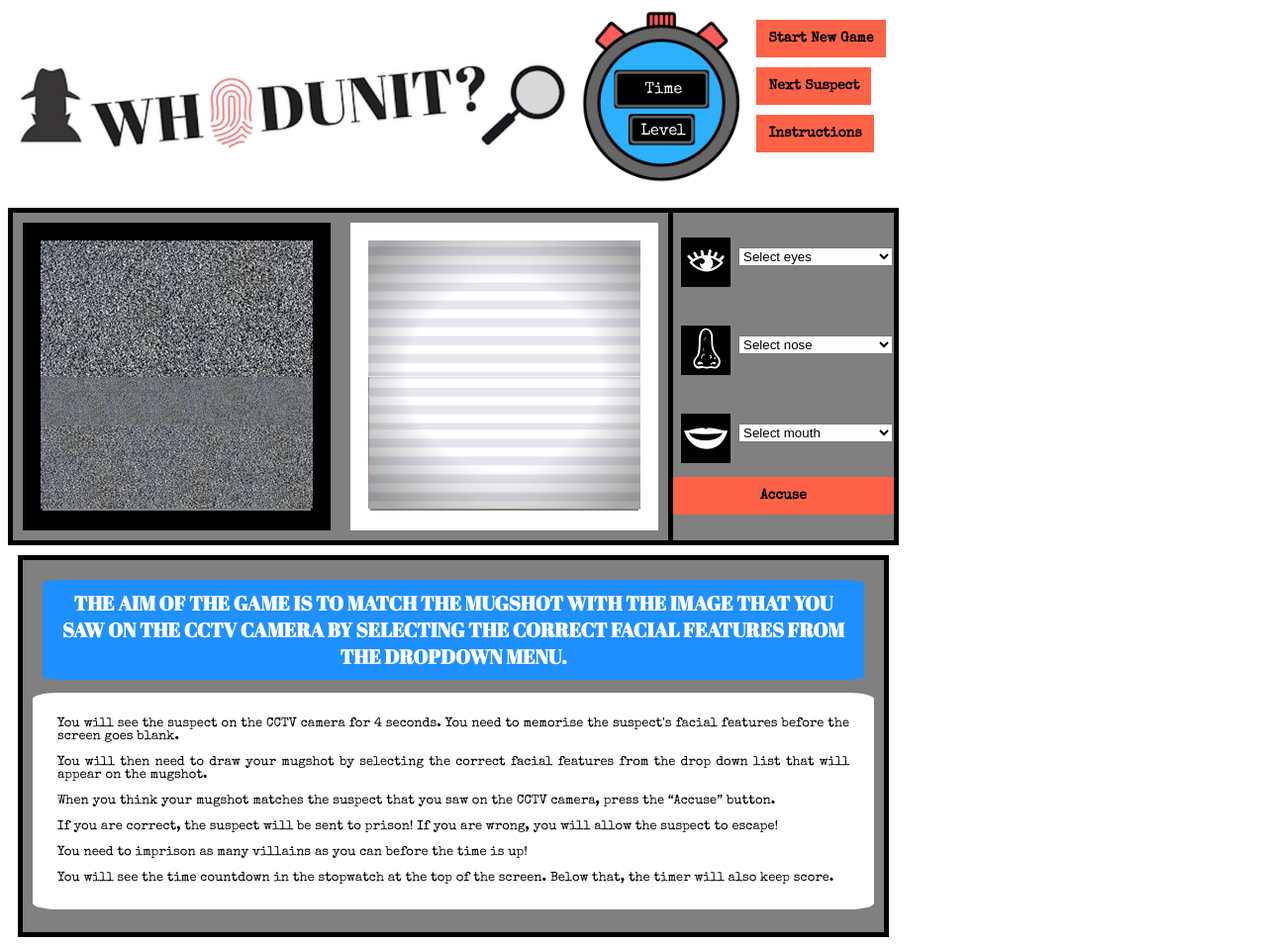
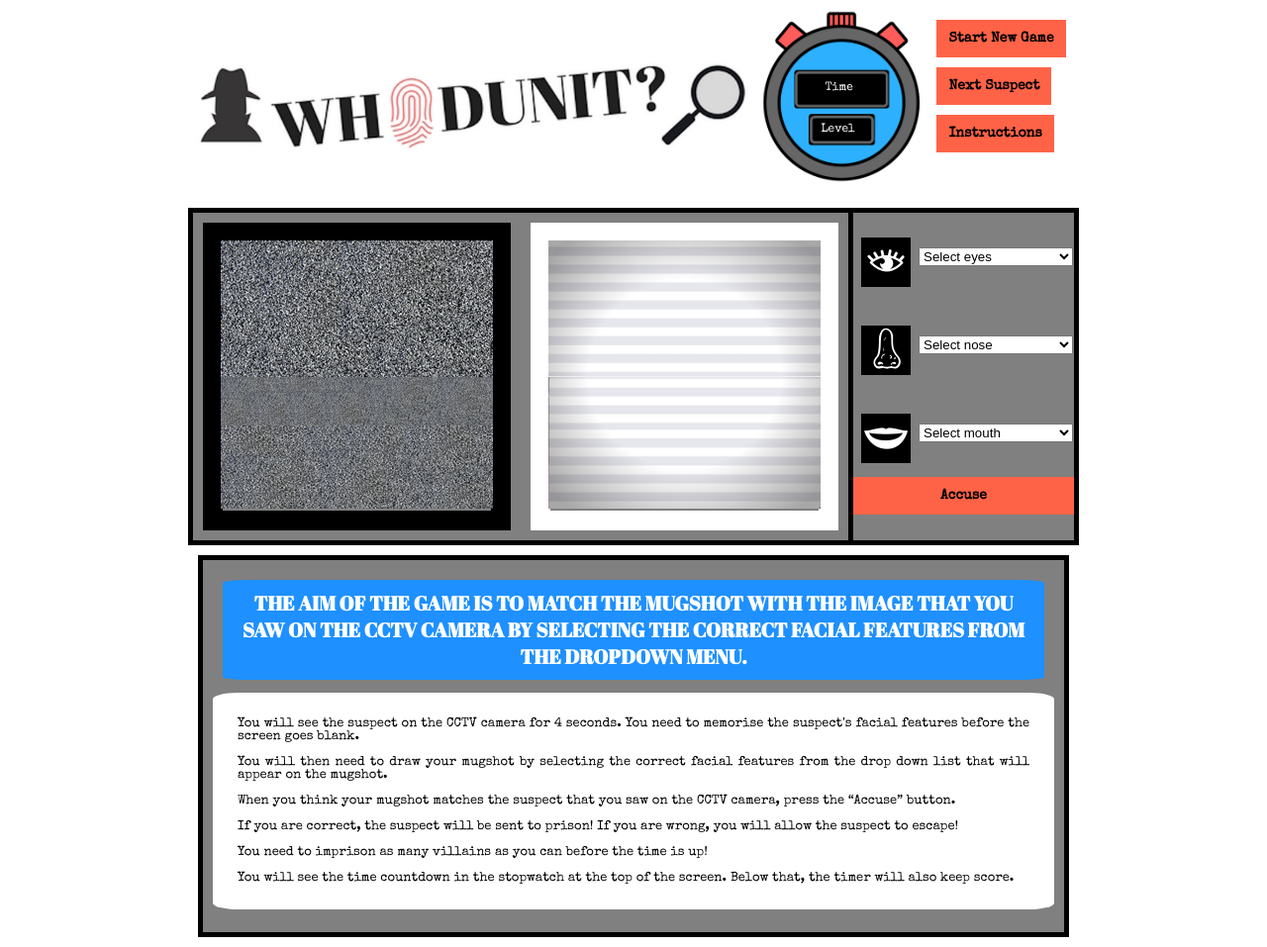
Before and after one commit to CharlotteMD/wdi-first-project, a PHP site: page / in a window 1280 px wide. Shown: the whole page at 99% size. Run offline with PHP 8.4, Linux system fonts and the light colour scheme; some libraries are stand-ins or nearby versions.

Commit message:
css code neatened

```diff
--- a/css/style.css
+++ b/css/style.css
@@ -1,6 +1,6 @@
 body {
   max-width: 900px;
-  min-width: 355px
+  min-width: 355px;
   margin: 0 auto;
 }
 
@@ -38,7 +38,7 @@ h1 img {
 
 .level, .time{
   position: absolute;
-  font-size: 12 px;
+  font-size: 12px;
   font-family: 'Special Elite', cursive;
   color: white;
   background-color: inherit;
@@ -57,10 +57,9 @@ button {
   background-color: tomato;
   border: 2px solid tomato;
   font-weight: bold;
-  font-colour: grey;
+  font-color: grey;
   padding: 10px;
   margin: 10px;
-  /* width: 130px; */
   display: block;
   justify-content: space-around;
 }
@@ -125,14 +124,13 @@ form {
   padding: 3px;
   margin: 15px 5px 5px 5px;
   flex-wrap: wrap;
-  align-items: left;
+  align-items: center;
 }
 
 select {
   width: 70%;
   align-content: space-between;
-  align-items: right;
-  /* padding: 10px 10px; */
+  align-items: center;
   margin: 35px 0;
 }
 
@@ -235,7 +233,6 @@ br {
     margin: 0px;
     background: dodgerblue;
     padding: 10px;
-    margin: 5px;
   }
 
 }
```
